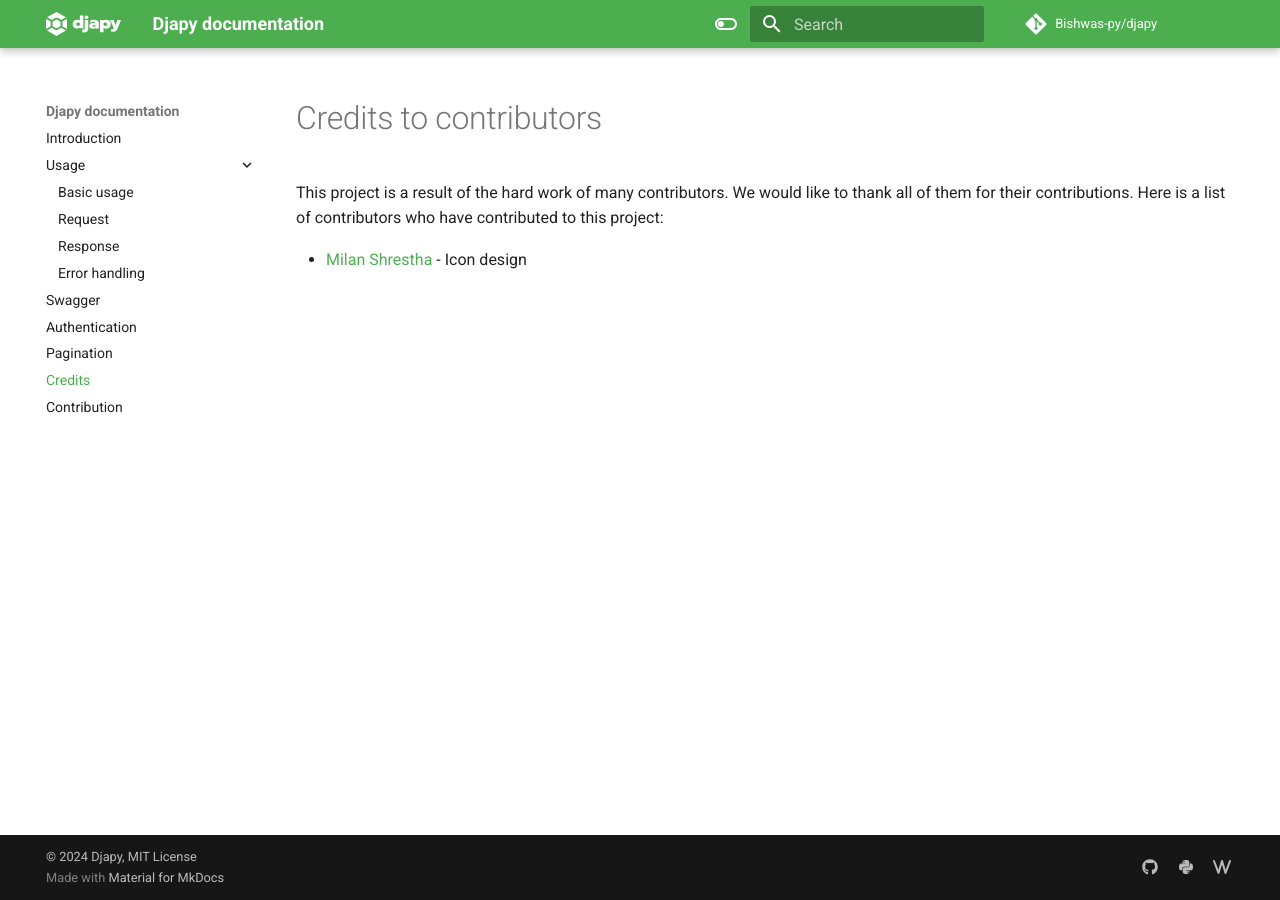
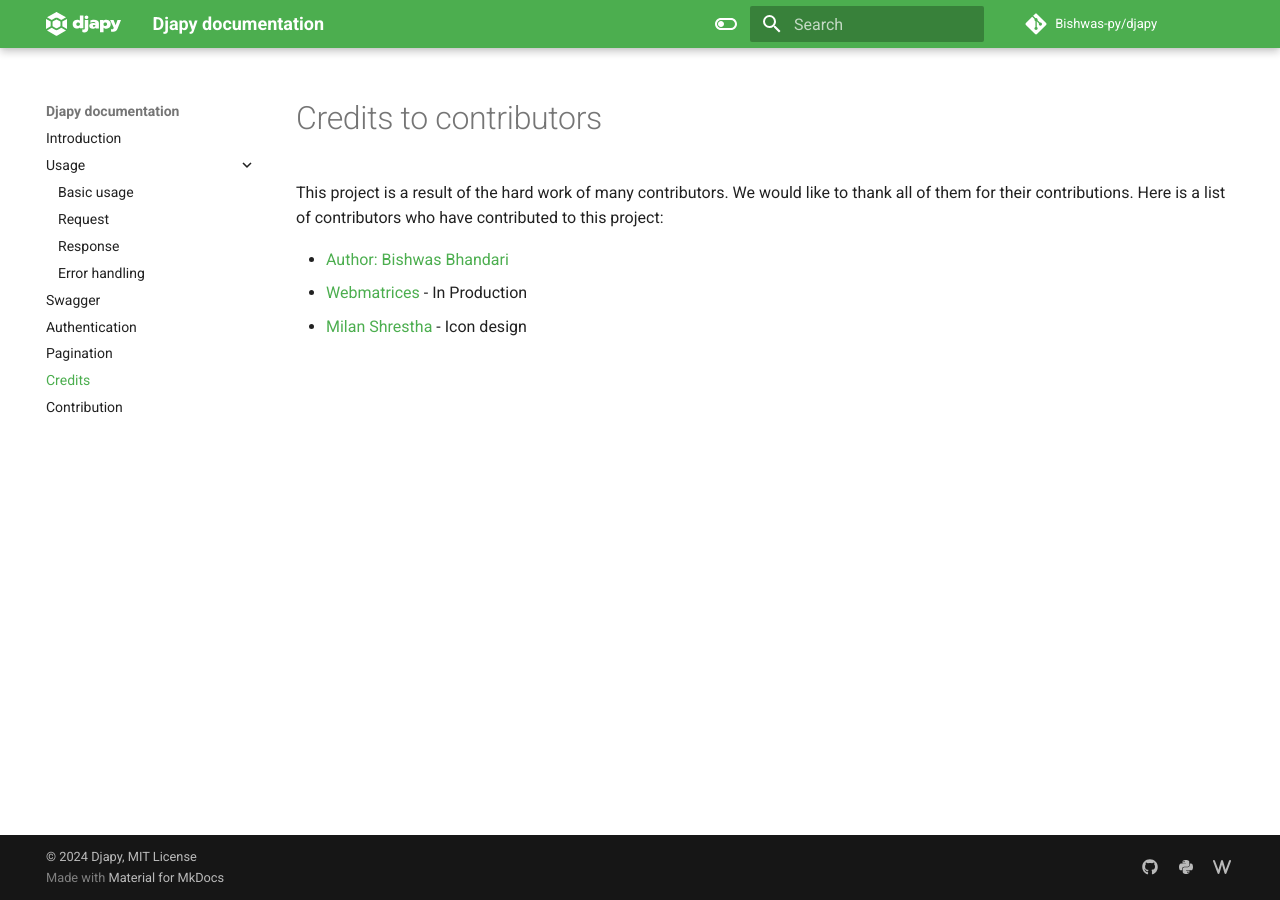
Before and after one commit to Bishwas-py/djapy-docs, an MkDocs documentation site: the page built from docs/credits.md, in a window 1280 px wide. Built offline with MkDocs 1.6.1 and Material for MkDocs 9.7.7, drawn with Linux system fonts in a browser that asks for light colours; comment, search, counter and statistics services are not loaded.

Commit message:
chore: credits updated

```diff
--- a/docs/credits.md
+++ b/docs/credits.md
@@ -4,4 +4,6 @@ This project is a result of the hard work of many contributors. We would like to
 contributions.
 Here is a list of contributors who have contributed to this project:
 
+- [Author: Bishwas Bhandari](https://bishwas.net/)
+- [Webmatrices](https://webmatrices.com/) - In Production
 - [Milan Shrestha](https://www.linkedin.com/in/milanshresta/) - Icon design
```
